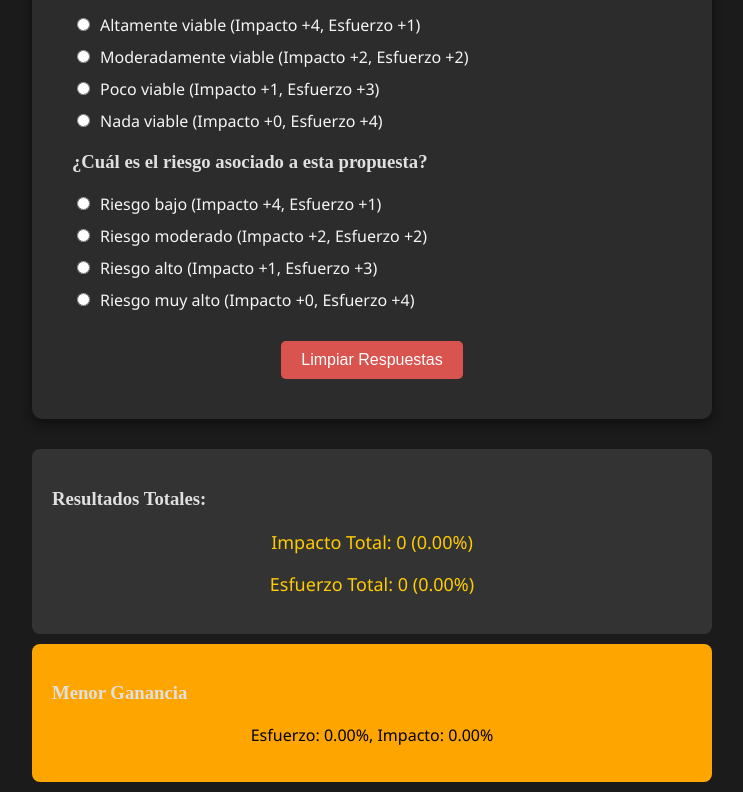
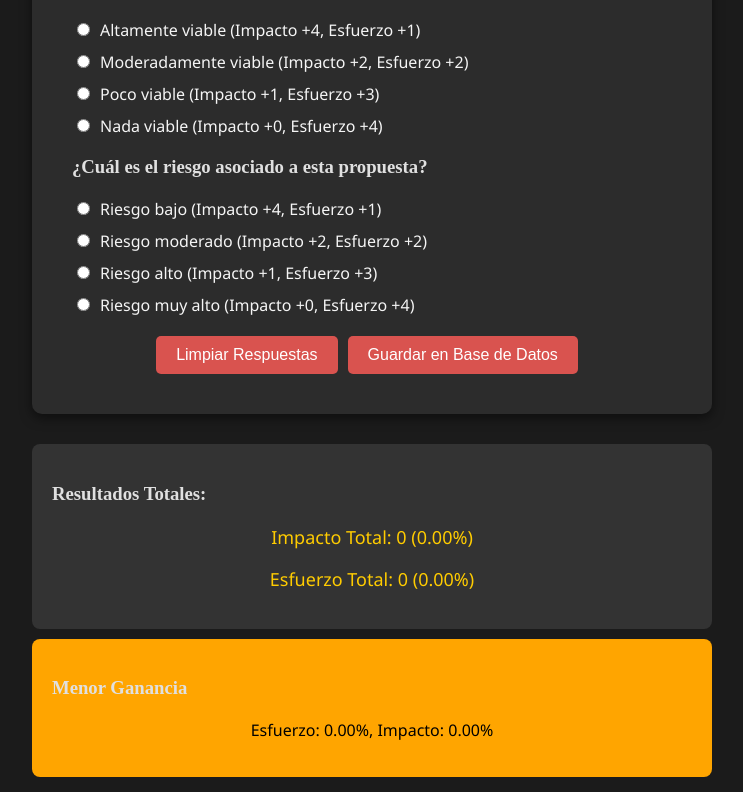
Before and after one commit to CarlosBD1988/matriz-impacto-app, a React (Create React App) app: page /formulario in a window 1280 px wide. Shown: the part 869-1661 px from the top of the page, without its empty margins (268-1011 px from the left). Built offline with nearby package versions, Linux system fonts and the light colour scheme.

Commit message:
add button for save in BD without logical.

```diff
--- a/src/Formulario.css
+++ b/src/Formulario.css
@@ -80,7 +80,8 @@ body {
     cursor: pointer;
     border-radius: 5px;
     transition: background-color 0.3s ease;
-    margin-top: 20px;
+    margin-top: 10px; /* Añade espacio arriba */
+    margin-right: 10px; /* Espacio a la derecha */
   }
 
   button:hover {
--- a/src/Formulario.js
+++ b/src/Formulario.js
@@ -94,7 +94,6 @@ function Formulario() {
   };
 
   const calcularMaximos = () => {
-    // Función para limpiar las respuestas
         let maxImpacto = 0;
         let maxEsfuerzo = 0;
         preguntas.forEach(pregunta => {
@@ -105,6 +104,7 @@ function Formulario() {
         });
         return { maxImpacto, maxEsfuerzo };
       };
+
       const { maxImpacto, maxEsfuerzo } = calcularMaximos();
       const porcentajeImpacto = ((impactoTotal / maxImpacto) * 100).toFixed(2);
       const porcentajeEsfuerzo = ((esfuerzoTotal / maxEsfuerzo) * 100).toFixed(2);
@@ -133,6 +133,15 @@ const handleReset = () => {
   };
 
   const cuadrante = determinarCuadrante();
+
+
+
+  const handleSave = () => {
+
+  }
+
+
+
 
   return (
     <div>
@@ -175,6 +184,8 @@ const handleReset = () => {
 
         {/* Botón para limpiar las respuestas */}
         <button type="button" onClick={handleReset}>Limpiar Respuestas</button>
+        <button type="button" onClick={handleSave}>Guardar en Base de Datos</button>
+
 
     </form>
       {/* Mostrar resultados */}
```
